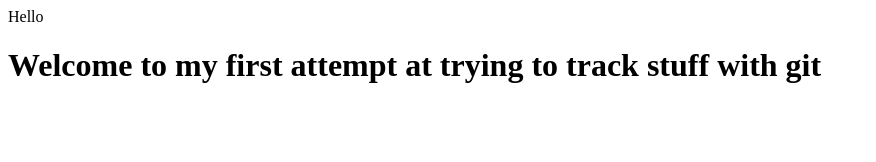
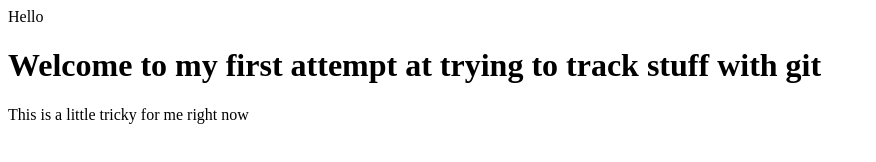
Before and after one commit to Thatboydeener/Demo-repo-2, a plain HTML site: page index.html in a window 1280 px wide. Shown: the whole page, without its empty margins (0-876 px from the left). Drawn offline with Linux system fonts and the light colour scheme.

Commit message:
Seeing if all my changes are still beinhg logged here

```diff
--- a/index.html
+++ b/index.html
@@ -1,2 +1,3 @@
 <div>Hello</div>
 <h1>Welcome to my first attempt at trying to track stuff with git</h1>
+<p>This is a little tricky for me right now</p>
```
